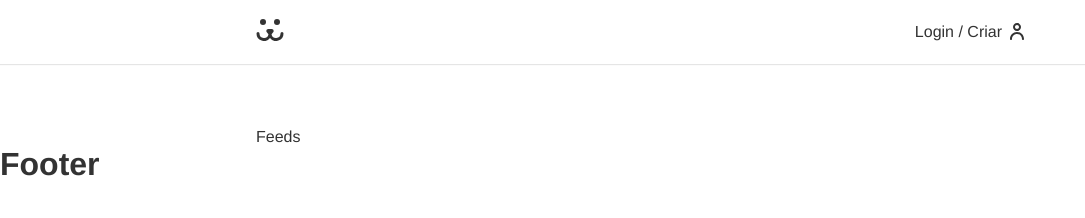
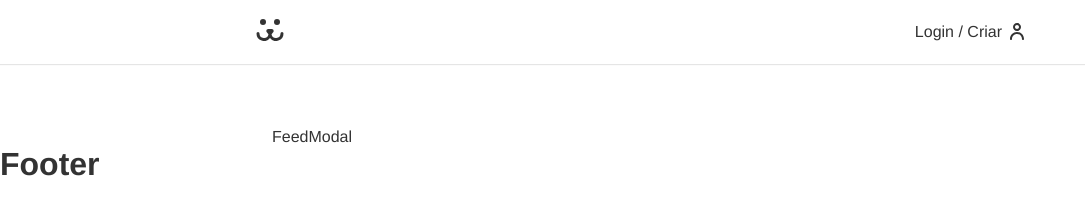
Before and after one commit to AlvesPHGA/social-dogs, a React (Vite) app: page / in a window 1280 px wide. Shown: the top 218 px of the page, without its empty margins (0-1085 px from the left). Built offline with nearby package versions, Linux system fonts and the light colour scheme.

Commit message:
created a new doc to Modal

```diff
--- /dev/null
+++ b/src/Pages/Feeds/FeedModal/FeedModal.jsx
@@ -0,0 +1,7 @@
+import React from 'react';
+
+const FeedModal = () => {
+   return <div>FeedModal</div>;
+};
+
+export default FeedModal;
--- a/src/Pages/Feeds/Feeds.jsx
+++ b/src/Pages/Feeds/Feeds.jsx
@@ -1,7 +1,13 @@
 import React from 'react';
+import { Container } from '../../Styles/Styles.style';
+import FeedModal from './FeedModal/FeedModal';
 
 const Feeds = () => {
-   return <div>Feeds</div>;
+   return (
+      <Container>
+         <FeedModal />
+      </Container>
+   );
 };
 
 export default Feeds;
```
